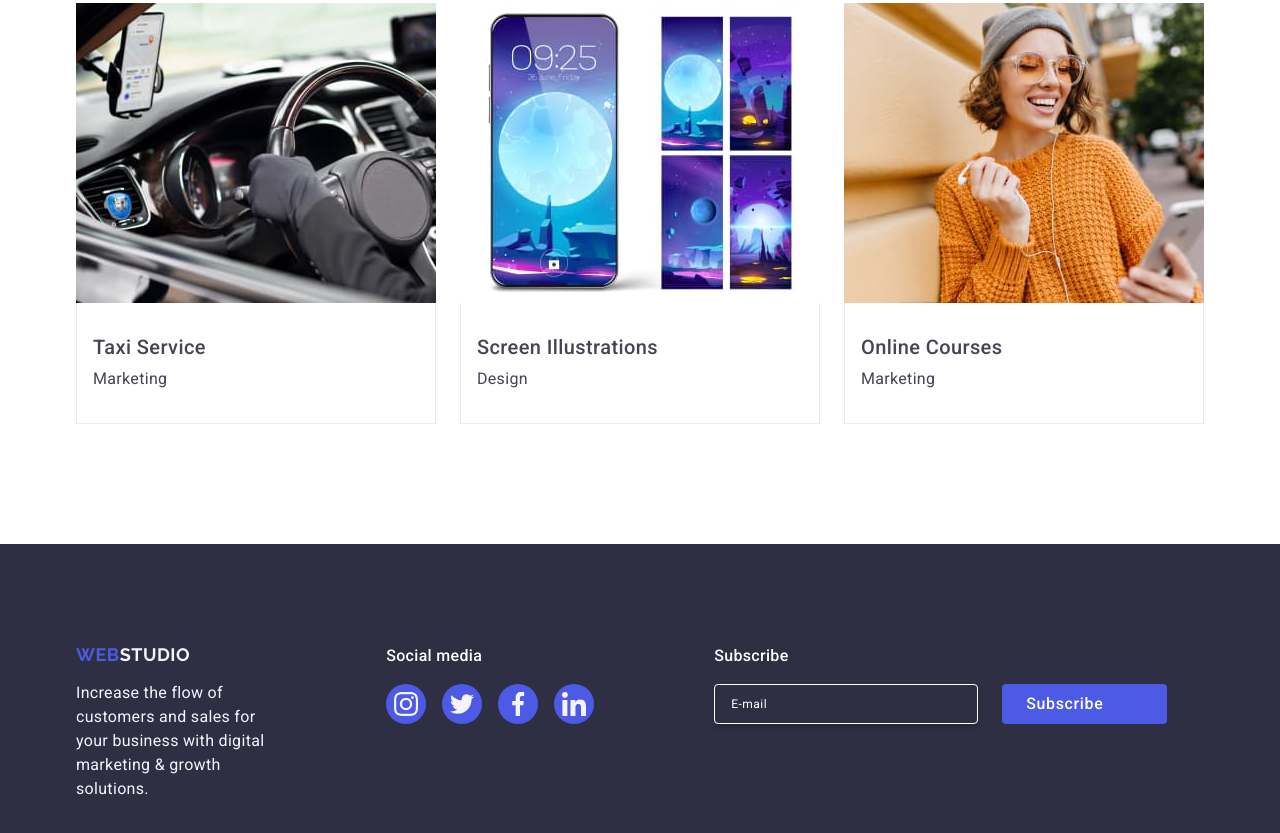
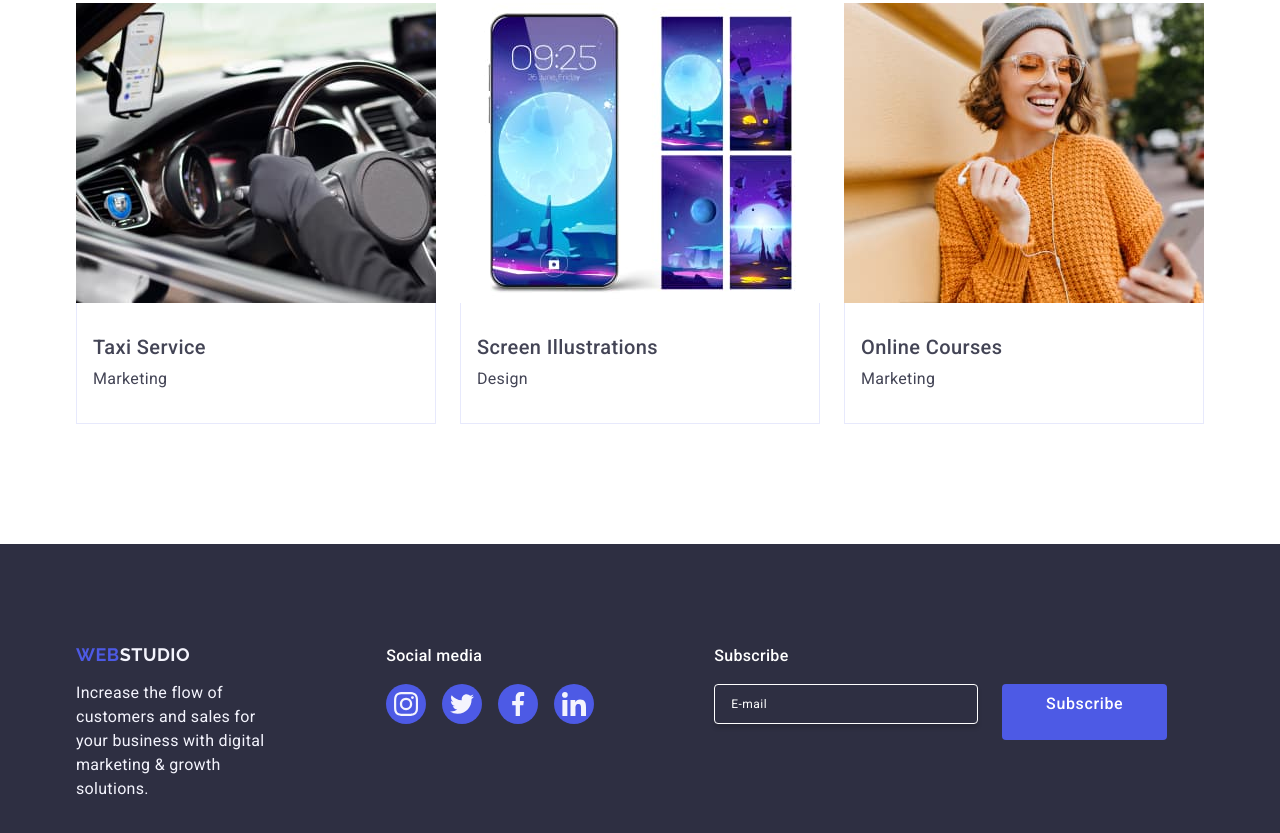
Before and after one commit to OleksandrYagodkin/goit-markup-hw-05, a plain HTML site: page index.html in a window 1280 px wide. Shown: the part 2639-3472 px from the top of the page. Drawn offline with nearby package versions, Linux system fonts and the light colour scheme; a script that the page names is missing.

Commit message:
1 04/12/24

```diff
--- a/css/styles.css
+++ b/css/styles.css
@@ -548,13 +548,12 @@ display: block;
 }
 
 .subscribe-button {
-    display: flex;
+    display: block;
     align-items: center;
     justify-content: center;
     padding: 8px 24px;
     min-width: 165px;
-    height: 40px;
-
+    height: 56px;
     font-weight: 500;
     color: #ffffff;
 line-height: 1.5;
@@ -563,6 +562,7 @@ cursor: pointer;
 background-color: #4D5AE5;
 border: none;
 border-radius: 4px;
+transition: background-color 250ms cubic-bezier(0.4, 0, 0.2, 1);
 }
 
 .subscribe-icon {
```
